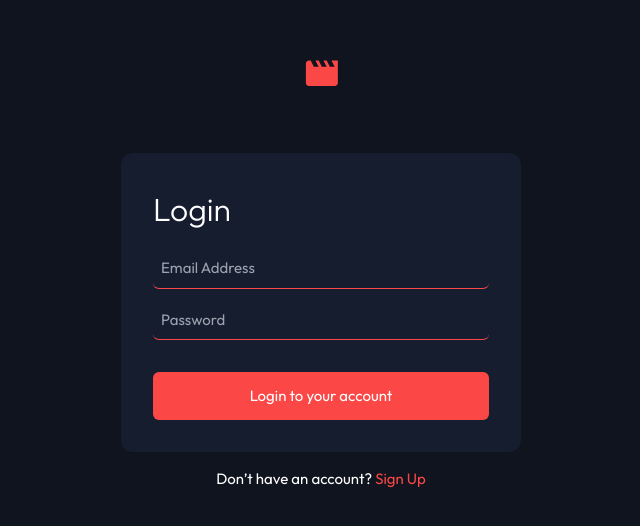
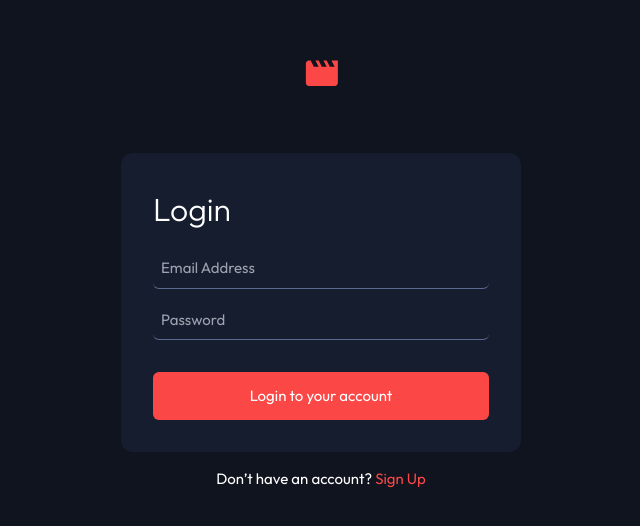
Before and after one commit to ifaronti/Entertainment-App, a Next.js app: page /login in a window 1280 px wide. Shown: the part 158-684 px from the top of the page, without its empty margins (319-959 px from the left). Built offline with nearby package versions, Linux system fonts and the light colour scheme.

Commit message:
add the error state to inputs

```diff
--- a/components/Input/Input.tsx
+++ b/components/Input/Input.tsx
@@ -21,7 +21,7 @@ const Input = ({
       className={twMerge(classNames("flex flex-col gap-2", wrapperClassName))}
     >
       {label && <Label>{label}</Label>}
-      <input {...props} />
+      <input className={twMerge(classNames(className, errors ? "error" : ""))} {...props} />
       {errors && errors?.length > 0 && (
         <InputError messages={errors} className="" />
       )}
--- a/tailwind/entertainment-app.ts
+++ b/tailwind/entertainment-app.ts
@@ -89,10 +89,13 @@ export default {
         },
         input: {
           backgroundColor: "transparent",
-          borderBottom: `1px solid ${theme("colors.primary.DEFAULT")}`,
+          borderBottom: `1px solid ${theme("colors.secondary.very-light")}`,
           borderRadius: theme("borderRadius.md"),
           minHeight: `${INPUT_HEIGHT}px`,
           padding: theme("padding.2"),
+          "&.error": {
+            borderColor: theme("colors.primary.DEFAULT"),
+          }
         },
         small: {
           fontSize: "13px",
```
